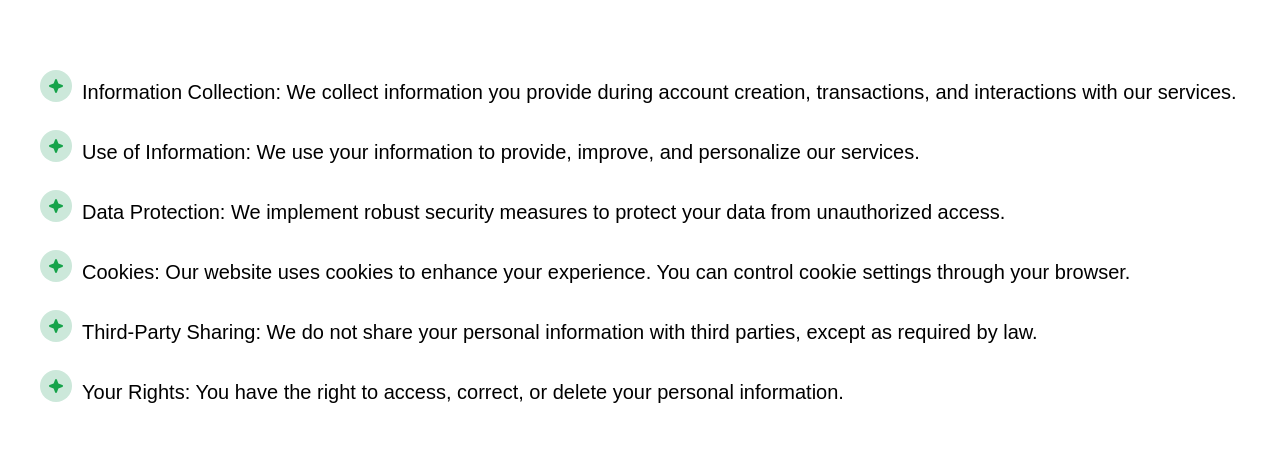
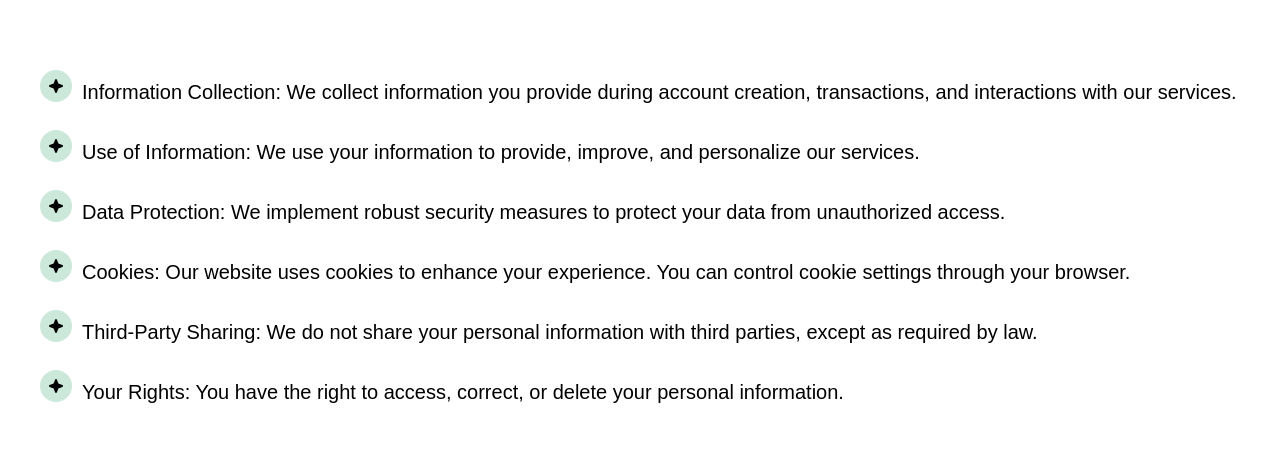
Before and after one commit to cyndylove1/chequie, a React (Vite) app: page /privacy in a window 1280 px wide. Shown: the part 322-774 px from the top of the page. Built offline with nearby package versions, Linux system fonts and the light colour scheme.

Commit message:
intial commit

```diff
--- a/src/components/Icon.jsx
+++ b/src/components/Icon.jsx
@@ -3,7 +3,7 @@ import { PiStarFourFill } from "react-icons/pi";
 const Icon = () =>{
     return(
         <li className="flex items-start gap-4 pb-3">
-            <span className="bg-[#CCE8DA] text-green-600 rounded-full p-2 ">
+            <span className="bg-[#CCE8DA] text-[##008A48] rounded-full p-2 ">
                 <PiStarFourFill />
             </span>
         </li>
```
